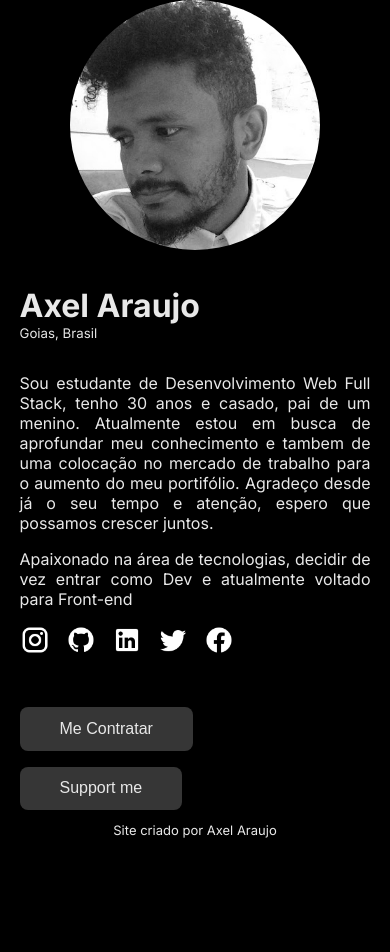
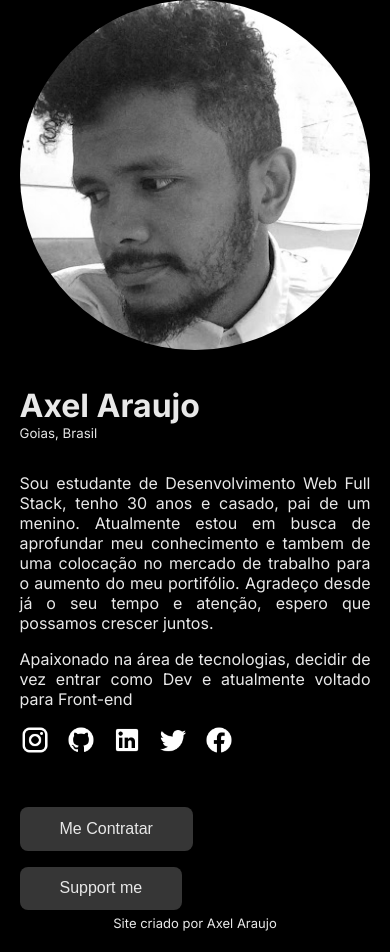
Before and after one commit to axelfaraujo/axel-projeto1, a plain HTML site: page index.html in a window 390 px wide. Before the commit the page ends 866 px from the top, so only its background shows below. Drawn offline with Linux system fonts and the light colour scheme.

Commit message:
ajuste de footer e responsive

```diff
--- a/estilo/style.css
+++ b/estilo/style.css
@@ -119,7 +119,7 @@ a{
 }
 
 footer{
-    padding: 12px;
+    padding: 5px;
      text-align: center;
     font-size: small;
     color: #e8e8e8;
@@ -133,7 +133,7 @@ footer{
     }
 }
 
-@media (max-width: 400px) {
+@media (max-width: 350px) {
     .hero img{
         width: 250px;
         height: 250px;
```
